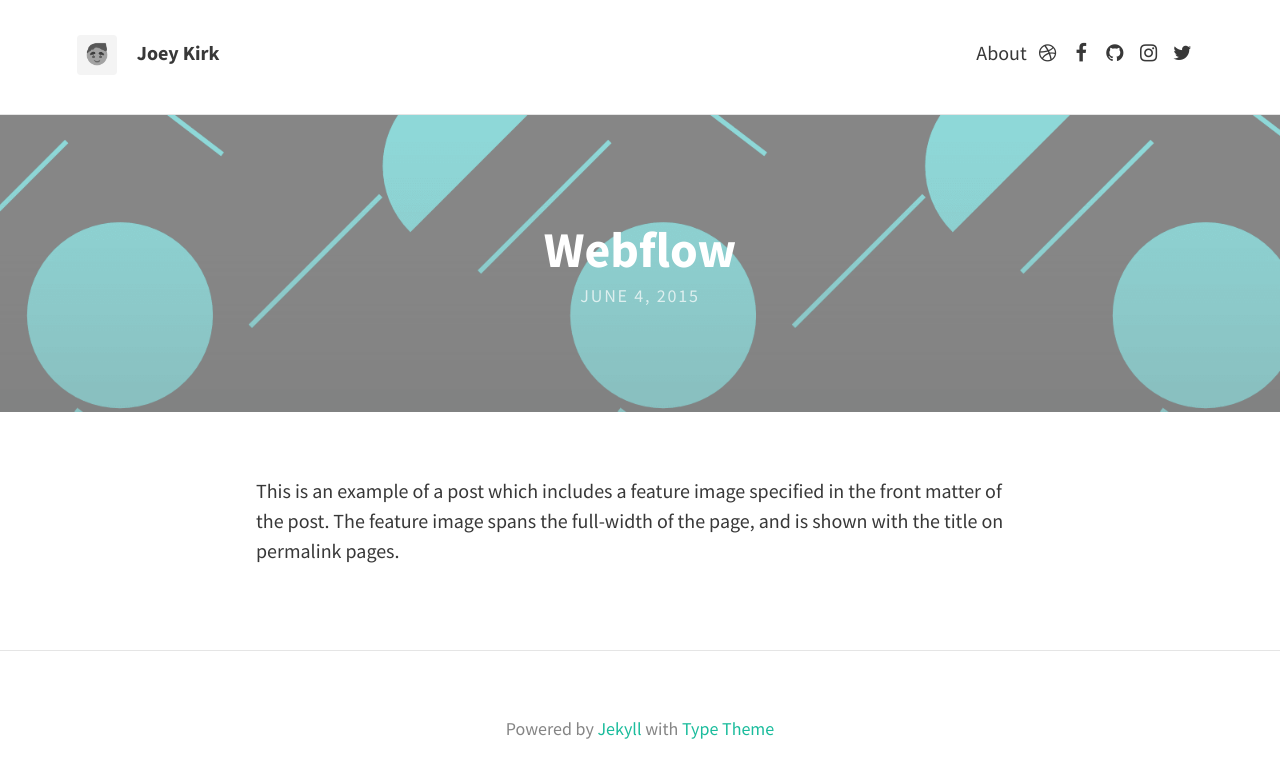
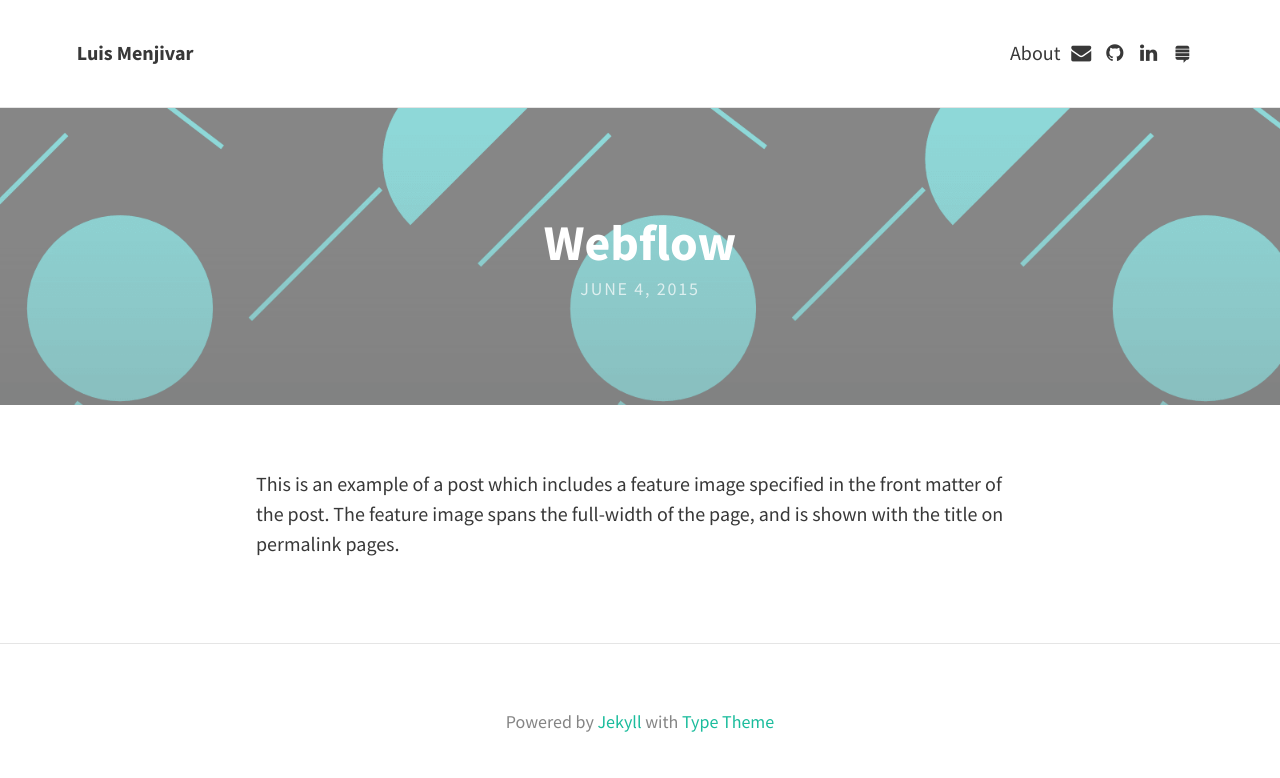
Before and after one commit to LuisMenjivar/luismenjivar.github.io, a Jekyll site: the page built from _portfolio/webflow.md, in a window 1280 px wide. Shown: the top 778 px of the page. Built offline with Jekyll 4.4.1, drawn with Linux system fonts in a browser that asks for light colours; nearby versions of some CDN libraries; some of the changed lines change nothing that is shown.

Commit message:
modified _config.yml

```diff
--- a/_config.yml
+++ b/_config.yml
@@ -1,41 +1,39 @@
 # SITE CONFIGURATION
-baseurl: "" # the subpath of your site, e.g. /blog/
-url: "http://example.com" # the base hostname & protocol for your site
+baseurl: "/portfolio" # the subpath of your site, e.g. /blog/
+url: "http://luismenjivar.github.io" # the base hostname & protocol for your site
 
 # THEME-SPECIFIC CONFIGURATION
 theme:
   # Meta
-  title: Joey Kirk
-  avatar: avatar.png
-  gravatar: # Email MD5 hash
+  title: Luis Menjivar
   description: "A website with blog posts and pages" # used by search engines
 
   # Header and footer text
   header_text: >
-     <h1>Designer, Developer, Writer, and Dad.</h1>
+     <h1>This is a collection of my finest Rails projects</h1>
   header_text_feature_image:
   footer_text: >
    Powered by <a href="http://jekyllrb.com">Jekyll</a> with <a href="https://rohanchandra.github.io/project/type/">Type Theme</a>
 
   # Icons
   rss: false
-  email_address: # Full email address, e.g. "sam@example.com"
+  email_address: luismenjivr@gmai.com
   behance:
   bitbucket:
-  dribbble: "joeykirk"
-  facebook: "joeykirk"
+  dribbble:
+  facebook:
   flickr:
-  github: "madebymunsters/type-theme"
+  github: "luismenjivar"
   google_plus:
-  instagram: "joeykirk"
-  linkedin:  # Full URL
+  instagram:
+  linkedin:   "https://www.linkedin.com/pub/luis-menjivar/a3/b56/a2a"
   pinterest:
   reddit:
   soundcloud:
-  stack_exchange:  # Full URL
+  stack_exchange:  "http://stackoverflow.com/users/4043127/luis-menjivar"
   steam:
   tumblr:
-  twitter: "joeykirk"
+  twitter:
   wordpress:
   youtube:
 
```
Also changed, not shown: img/profile.jpg (added), 1 other file.
